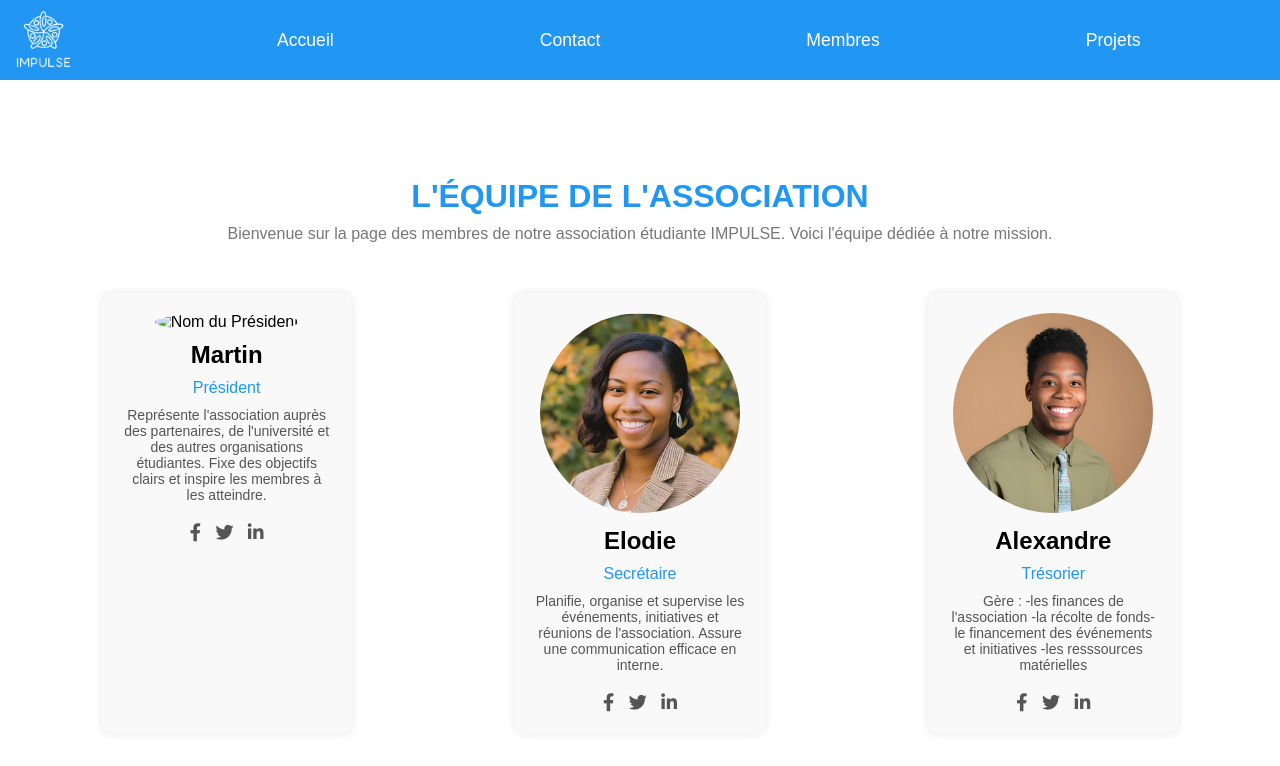
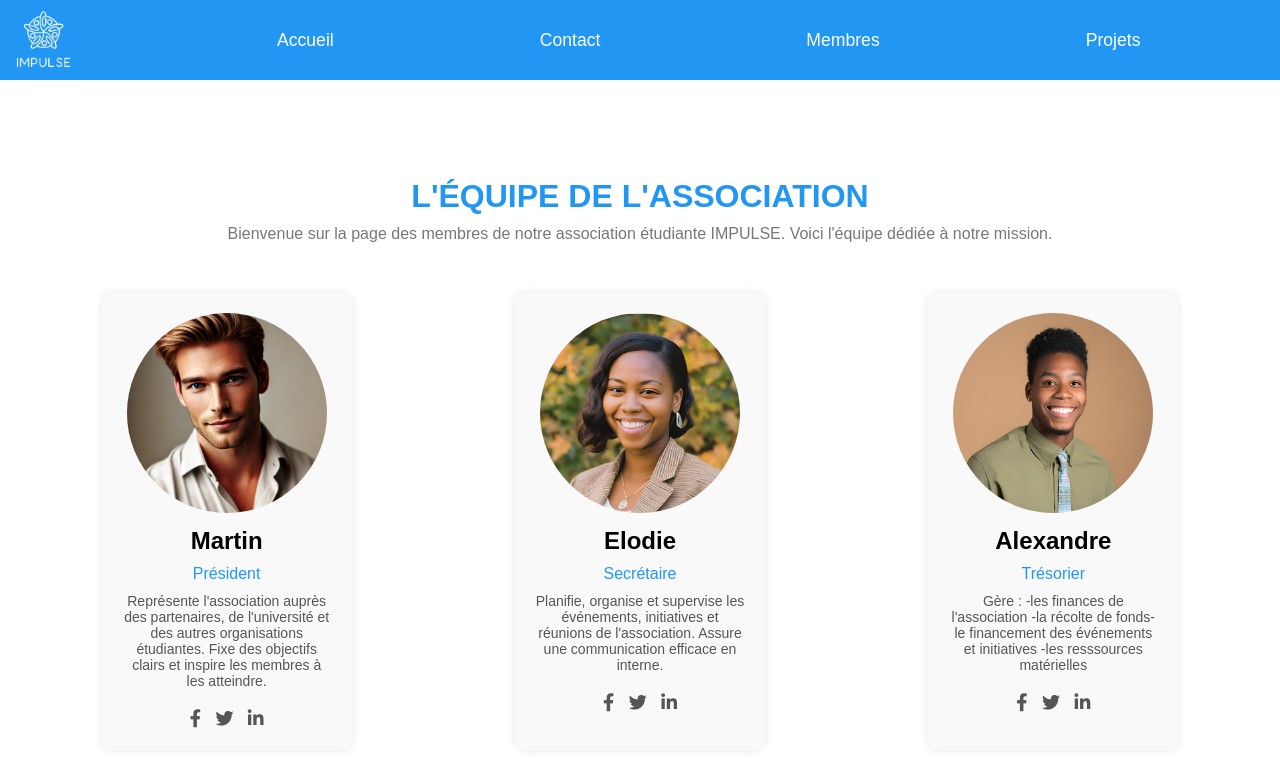
Before and after one commit to VASDV-Edu-2024/AE_Rendre_un_travail_propore, a plain HTML site: page members.html in a window 1280 px wide. Shown: the top 766 px of the page. Drawn offline with Linux system fonts and the light colour scheme.

Commit message:
finalversion1

```diff
--- a/members.html
+++ b/members.html
@@ -33,7 +33,7 @@
         <p class="description">Bienvenue sur la page des membres de notre association étudiante IMPULSE. Voici l'équipe dédiée à notre mission.</p>
         <div class="team-members">
             <div class="member">
-                <img src="images/prez_asso.png" alt="Nom du Président">
+                <img src="images/président.webp" alt="Nom du Président">
                 <h2>Martin</h2>
                 <p class="role">Président</p>
                 <p class="bio">Représente l'association auprès des partenaires, de l'université et des autres organisations étudiantes. Fixe des objectifs clairs et inspire les membres à les atteindre.</p>
```
